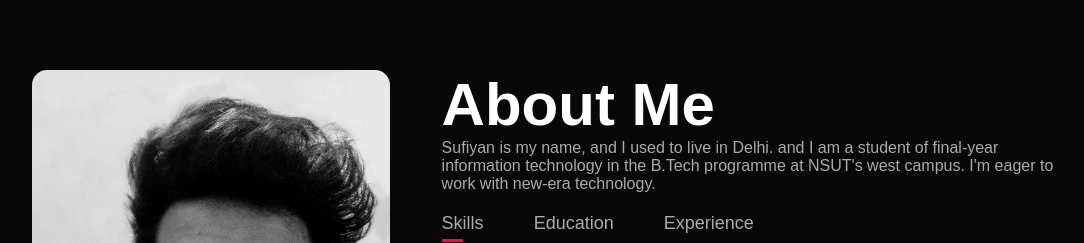
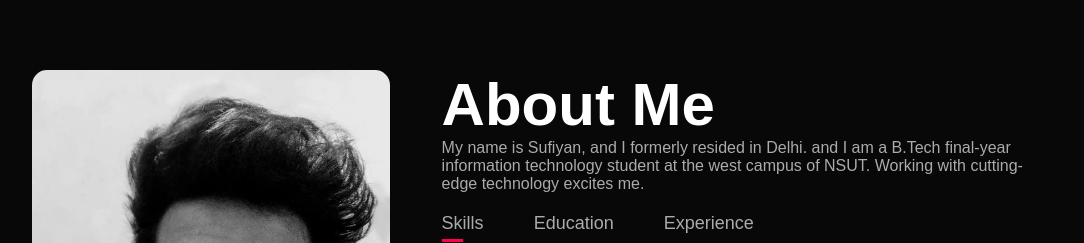
Before and after one commit to sufiyankhangi/portfolio, a plain HTML site: page index.html in a window 1280 px wide. Shown: the part 820-1063 px from the top of the page, without its empty margins (96-1180 px from the left). Drawn offline with nearby package versions, Linux system fonts and the light colour scheme.

Commit message:
changes 34

```diff
--- a/index.html
+++ b/index.html
@@ -63,10 +63,10 @@
                  </div>
                  <div class="about-col-2">
                       <h1 class="sub-title">About Me</h1>
-                      <p class="sel">Sufiyan is my name, and I used to live in Delhi.
-                         and I am a student of final-year information
-                        technology in the B.Tech programme at NSUT's west campus.
-                         I'm eager to work with new-era technology. </p>
+                      <p class="sel">My name is Sufiyan, and I formerly resided in Delhi.
+                        and I am a B.Tech final-year information technology student at the
+                         west campus of NSUT.
+                         Working with cutting-edge technology excites me. </p>
                          <div class="tab-titles">
                             <p class ="tab-links active-link" onclick="opentab('skills')">Skills</p>
                             <p class ="tab-links" onclick="opentab('education')">Education</p>
@@ -132,14 +132,6 @@
         <div class="container">
             <h1 class="sub-title">My Work</h1>
             <div class="work-list">
-                <div class="work" data-aos="fade-left" data-aos-mirror="true">
-                    <img src="./assets/img/1.webp"  alt="">
-                    <div class="layer">
-                        <h3>Shopping villa</h3>
-                        <p>This is the fully functional e-com. site <br><br>Take a Look</p>
-                        <a href="https://shoppingvilla.sufiyan.me/"><i class="fa-solid fa-arrow-up-right-from-square"></i></a>
-                    </div>
-                </div>
                 <div class="work" data-aos="zoom-in" data-aos-mirror="true">
                     <img src="./assets/img/r.webp"  alt="">
                     <div class="layer">
@@ -164,7 +156,16 @@
                         <a href="https://github.com/sufiyankhangi/Automation"><i class="fa-solid fa-arrow-up-right-from-square"></i></a>
                     </div>
                 </div>
+                <div class="work" data-aos="fade-left" data-aos-mirror="true">
+                    <img src="./assets/img/1.webp"  alt="">
+                    <div class="layer">
+                        <h3>Shopping villa</h3>
+                        <p>This is the fully functional e-com. site <br><br>Take a Look</p>
+                        <a href="https://shoppingvilla.sufiyan.me/"><i class="fa-solid fa-arrow-up-right-from-square"></i></a>
+                    </div>
+                </div>
             </div>
+
             <a href="" class="btn" data-aos="zoom-in" data-aos-offset="150">See more</a>
         </div>
    </div>
```
